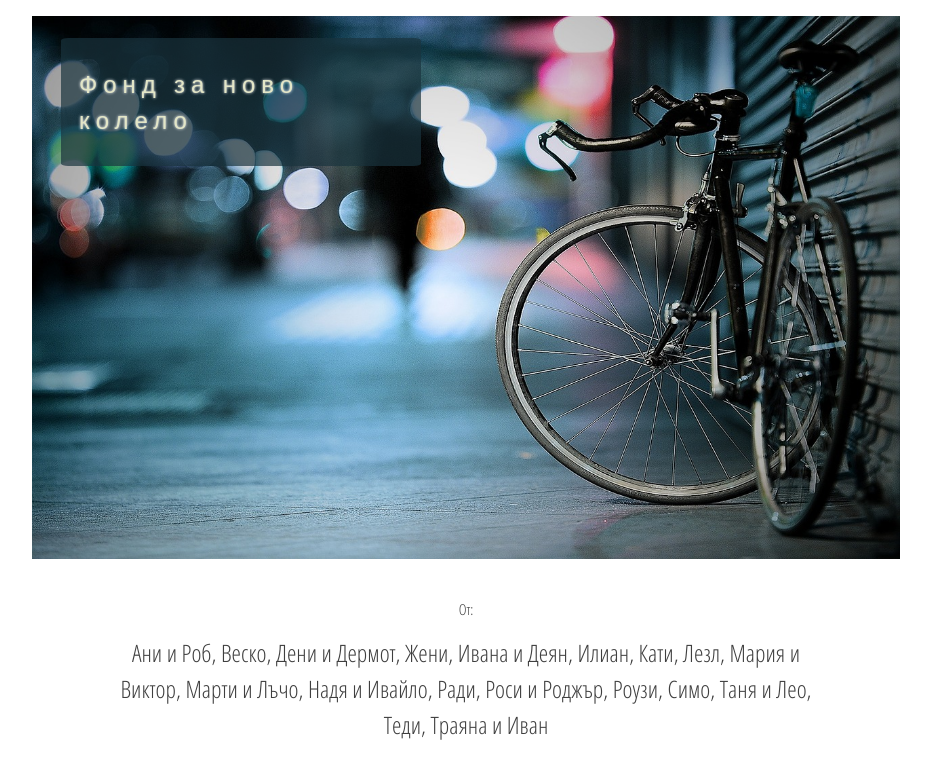
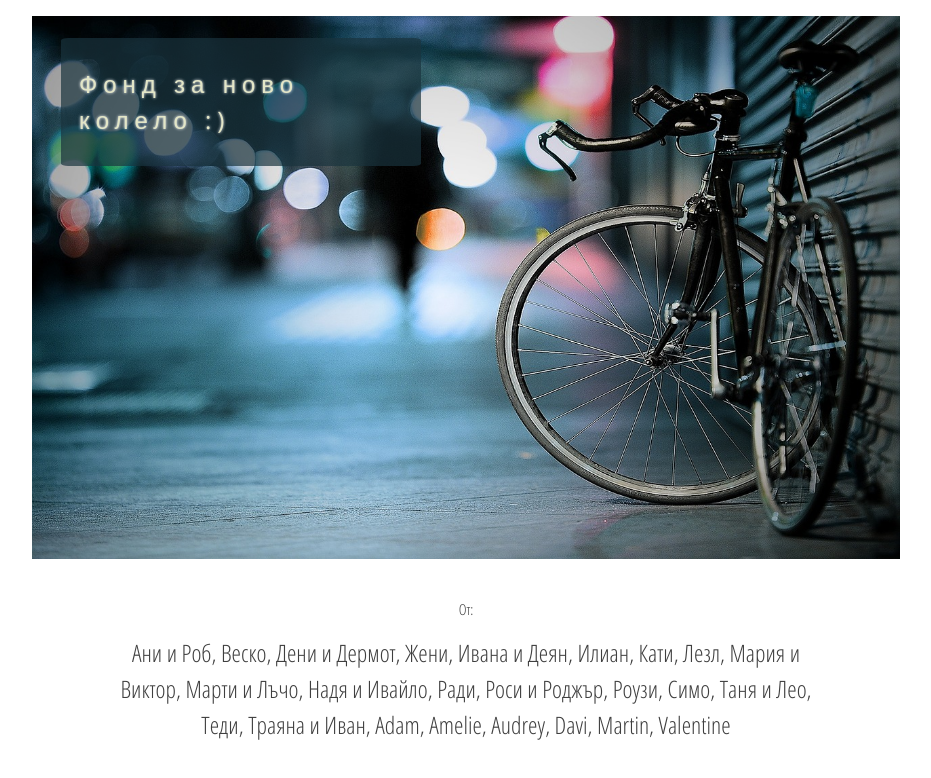
Before and after one commit to mkruneva/bike, a plain HTML site: page index.html in a window 1280 px wide. Shown: the whole page, without its empty margins (174-1105 px from the left). Drawn offline with nearby package versions, Linux system fonts and the light colour scheme.

Commit message:
new names

```diff
--- a/index.html
+++ b/index.html
@@ -1,6 +1,6 @@
 <!DOCTYPE html>
 <html>
-<title>Zhivko's New Bike :)</title>
+<title>Zhivko's New Bike</title>
 <meta charset="UTF-8">
 <meta name="viewport" content="width=device-width, initial-scale=1">
 <link rel="stylesheet" href="https://www.w3schools.com/w3css/4/w3.css">
@@ -86,7 +86,7 @@ p.w3-xlarge {
     <div class="w3-content">
         <div class="w3-row-padding">
         	<div class="text">
-        		<h1>Фонд за ново колело</h1>
+        		<h1>Фонд за ново колело :)</h1>
         	</div>
             <div class="w3-col">
                 <img src="bicycle-1839005_1280.jpg">
@@ -94,7 +94,7 @@ p.w3-xlarge {
         </div>
         <div class="w3-panel w3-center w3-opacity">
         	<p>От:</p>
-            <p class="w3-xlarge">Ани и Роб, Веско, Дени и Дермот, Жени, Ивана и Деян, Илиан, Кати, Лезл, Мария и Виктор, Марти и Лъчо, Надя и Ивайло, Ради, Роси и Роджър, Роузи, Симo, Таня и Лео, Теди, Траяна и Иван</p>
+            <p class="w3-xlarge">Ани и Роб, Веско, Дени и Дермот, Жени, Ивана и Деян, Илиан, Кати, Лезл, Мария и Виктор, Марти и Лъчо, Надя и Ивайло, Ради, Роси и Роджър, Роузи, Симo, Таня и Лео, Теди, Траяна и Иван, Adam, Amelie, Audrey, Davi, Martin, Valentine</p>
         </div>
 
     </div>
```
